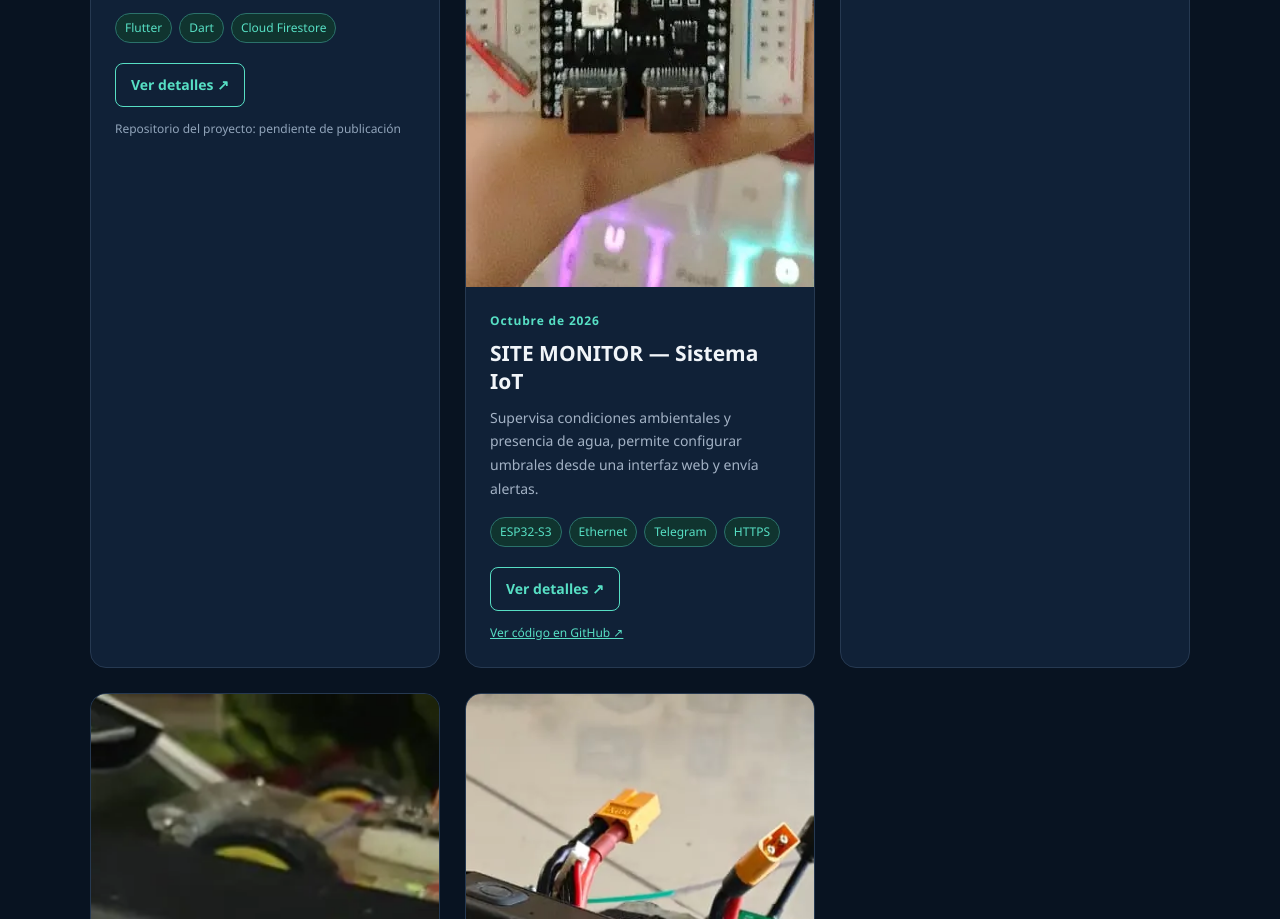
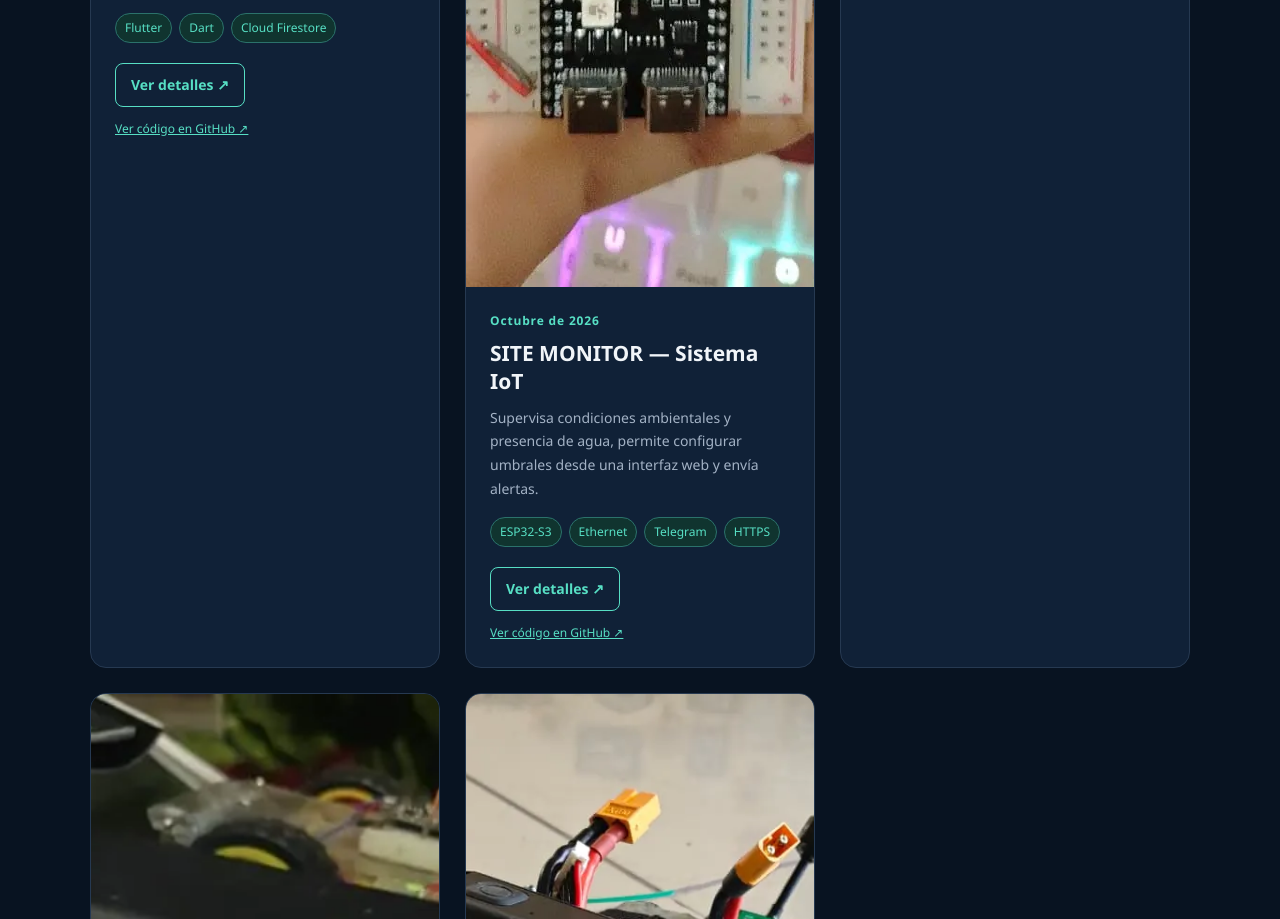
Before and after one commit to Brocoly7w7/portafolio-juan-emmanuel, a plain HTML site: page index.html in a window 1280 px wide. Shown: the part 2741-3660 px from the top of the page. Drawn offline with Linux system fonts and the light colour scheme.

Commit message:
feat: enlazar repositorio KiwPOS

```diff
--- a/index.html
+++ b/index.html
@@ -62,7 +62,13 @@
               <p>Digitaliza notas de venta antes elaboradas a mano, registra artículos, calcula totales y genera tickets para impresora térmica.</p>
               <div class="tags"><span>Flutter</span><span>Dart</span><span>Cloud Firestore</span></div>
               <button class="details-button" type="button" data-project="kiwpos">Ver detalles <span aria-hidden="true">↗</span></button>
-              <p class="repo-pending">Repositorio del proyecto: pendiente de publicación</p>
+              <p class="repo-pending">
+                <a href="https://github.com/Brocoly7w7/KiwPOS"
+                  target="_blank"
+                  rel="noopener noreferrer">
+                  Ver código en GitHub ↗
+                </a>
+              </p>
             </div>
           </article>
           <article class="project-card">
```
